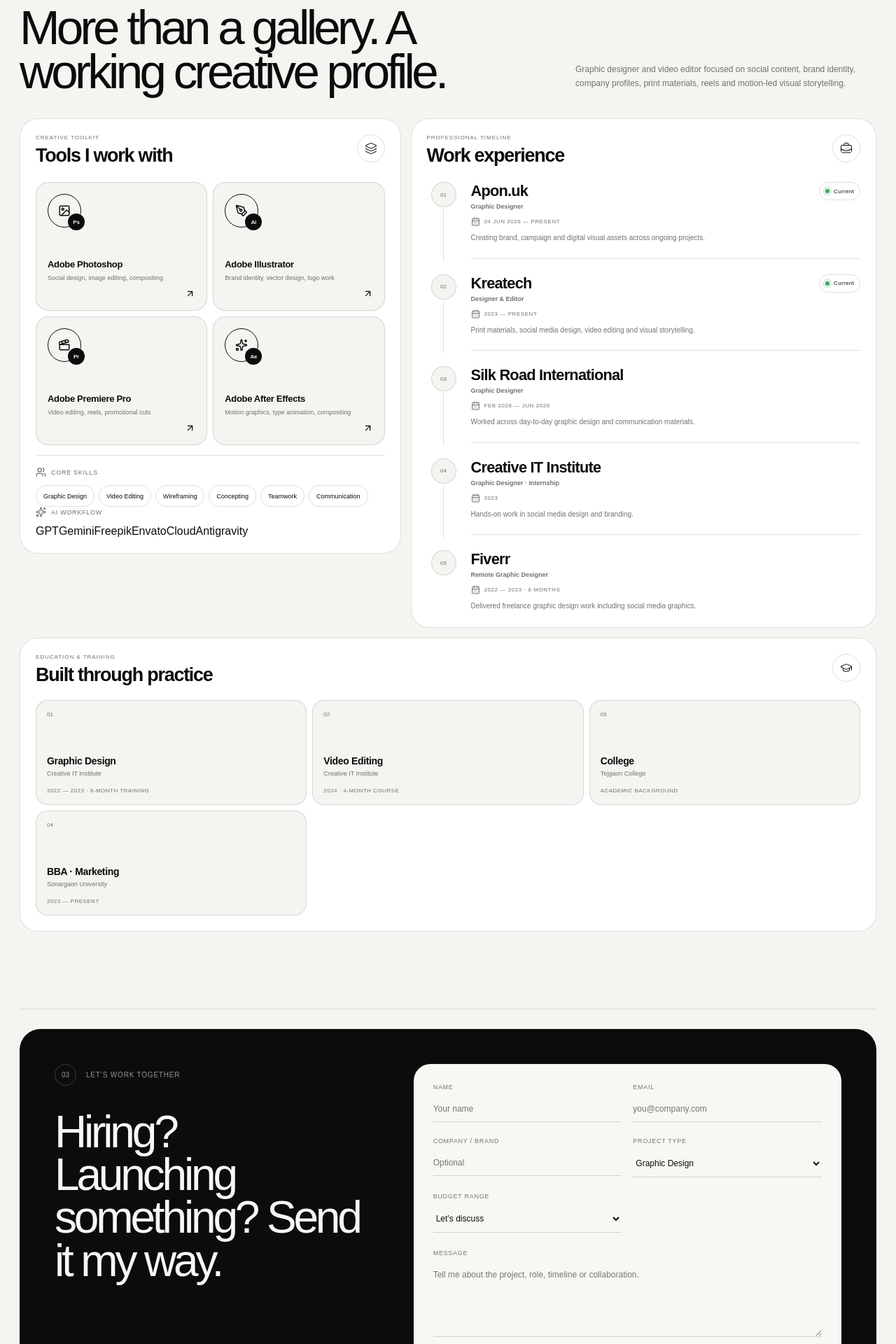
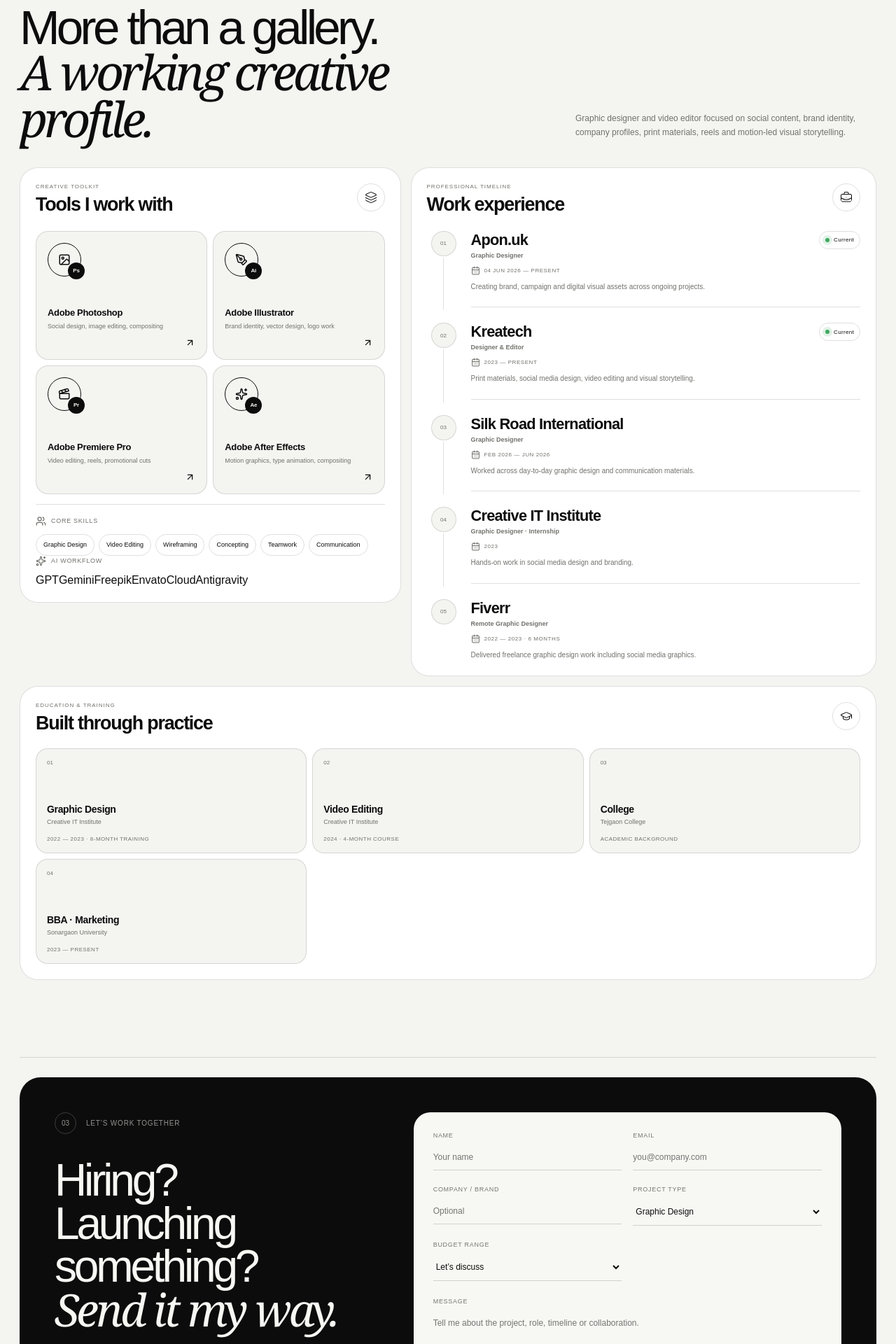
Before and after one commit to shabbirhossaingd-prog/portfolio-web, a Next.js app: page / in a window 1280 px wide. Shown: the part 1580-3500 px from the top of the page at 70% size. Built offline with nearby package versions, Linux system fonts and the light colour scheme; no server answers; the database is empty.

Commit message:
Fix dynamic multiline text rendering

```diff
--- a/app/page.tsx
+++ b/app/page.tsx
@@ -184,7 +184,7 @@
         <div className="section-kicker"><span>02</span><span>{siteContent.profile.kicker}</span></div>
 
         <div className="profile-intro">
-          <h2>{siteContent.profile.title.split("\\n")[0]}<br /><em>{siteContent.profile.title.split("\\n").slice(1).join(" ")}</em></h2>
+          <h2>{siteContent.profile.title.split("\n")[0]}<br /><em>{siteContent.profile.title.split("\n").slice(1).join(" ")}</em></h2>
           <p>{siteContent.profile.description}</p>
         </div>
 
@@ -312,7 +312,7 @@
       <section className="mono-contact" id="contact">
         <div className="contact-copy">
           <div className="section-kicker invert"><span>03</span><Tip text="Freelance · Collaboration · Full-time">{siteContent.contact.kicker}</Tip></div>
-          <h2>{siteContent.contact.title.split("\\n")[0]}<br />{siteContent.contact.title.split("\\n")[1]}<br /><em>{siteContent.contact.title.split("\\n").slice(2).join(" ")}</em></h2>
+          <h2>{siteContent.contact.title.split("\n")[0]}<br />{siteContent.contact.title.split("\n")[1]}<br /><em>{siteContent.contact.title.split("\n").slice(2).join(" ")}</em></h2>
           <p>{siteContent.contact.description}</p>
 
           <div className="social-row">
```
